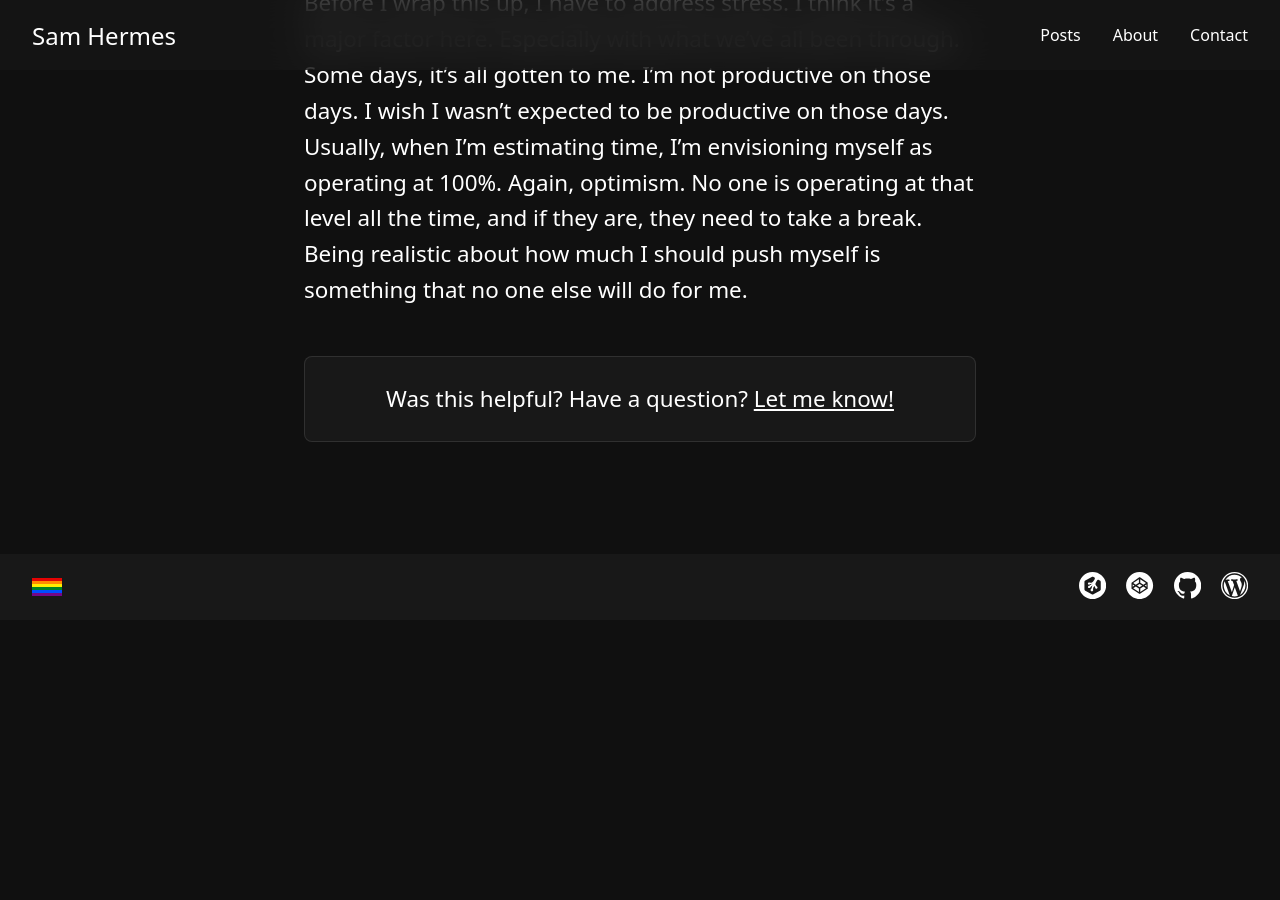
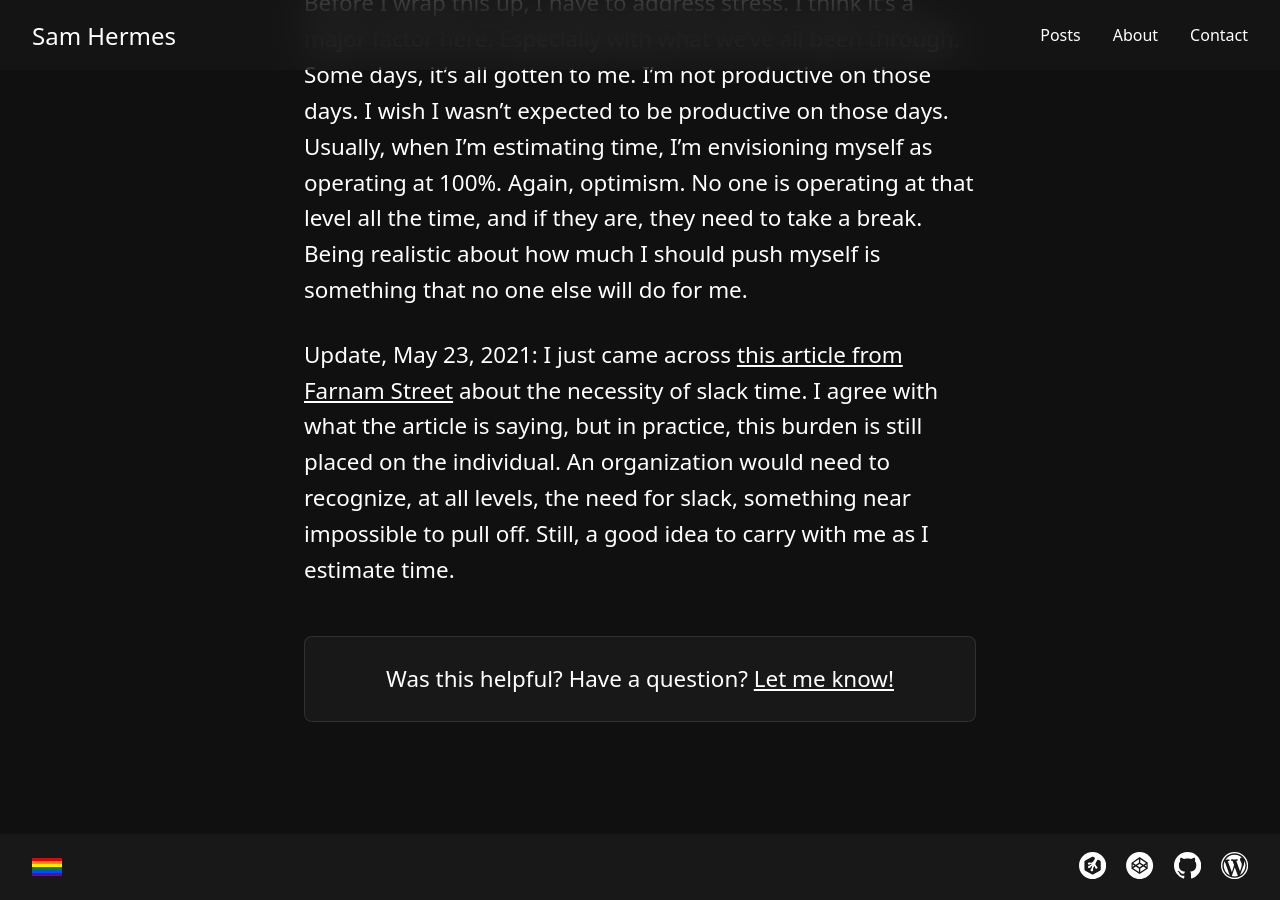
Before and after one commit to samhermes/samhermes.github.io, a Jekyll site: the page built from _posts/2021-05-13-im-overly-optimistic-when-estimating-time.markdown, in a window 1280 px wide and 900 px high, scrolled down 2634 px. Built offline with Jekyll 4.4.1, drawn with Linux system fonts in a browser that asks for light colours; before the commit the page ends 3254 px from its top, so only the background shows below that.

Commit message:
Updated Im Overly Optimistic When Estimating Time

```diff
--- a/_posts/2021-05-13-im-overly-optimistic-when-estimating-time.markdown
+++ b/_posts/2021-05-13-im-overly-optimistic-when-estimating-time.markdown
@@ -29,3 +29,5 @@ I think it would really help me to look back over my estimations after the fact,
 ## Stress
 
 Before I wrap this up, I have to address stress. I think it's a major factor here. Especially with what we've all been through. Some days, it's all gotten to me. I'm not productive on those days. I wish I wasn't expected to be productive on those days. Usually, when I'm estimating time, I'm envisioning myself as operating at 100%. Again, optimism. No one is operating at that level all the time, and if they are, they need to take a break. Being realistic about how much I should push myself is something that no one else will do for me.
+
+**Update, May 23, 2021:** I just came across [this article from Farnam Street](https://fs.blog/2021/05/slack/) about the necessity of slack time. I agree with what the article is saying, but in practice, this burden is still placed on the individual. An organization would need to recognize, at all levels, the need for slack, something near impossible to pull off. Still, a good idea to carry with me as I estimate time.
```
